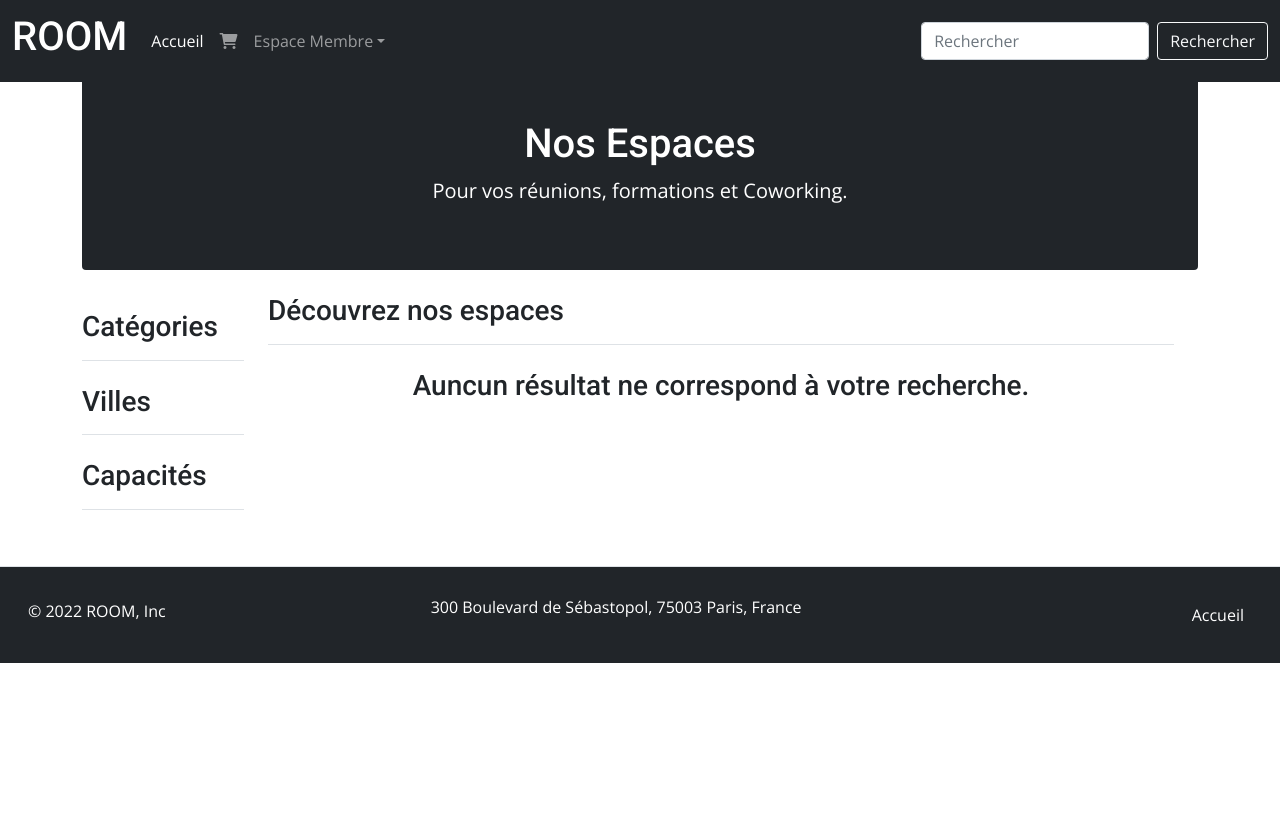
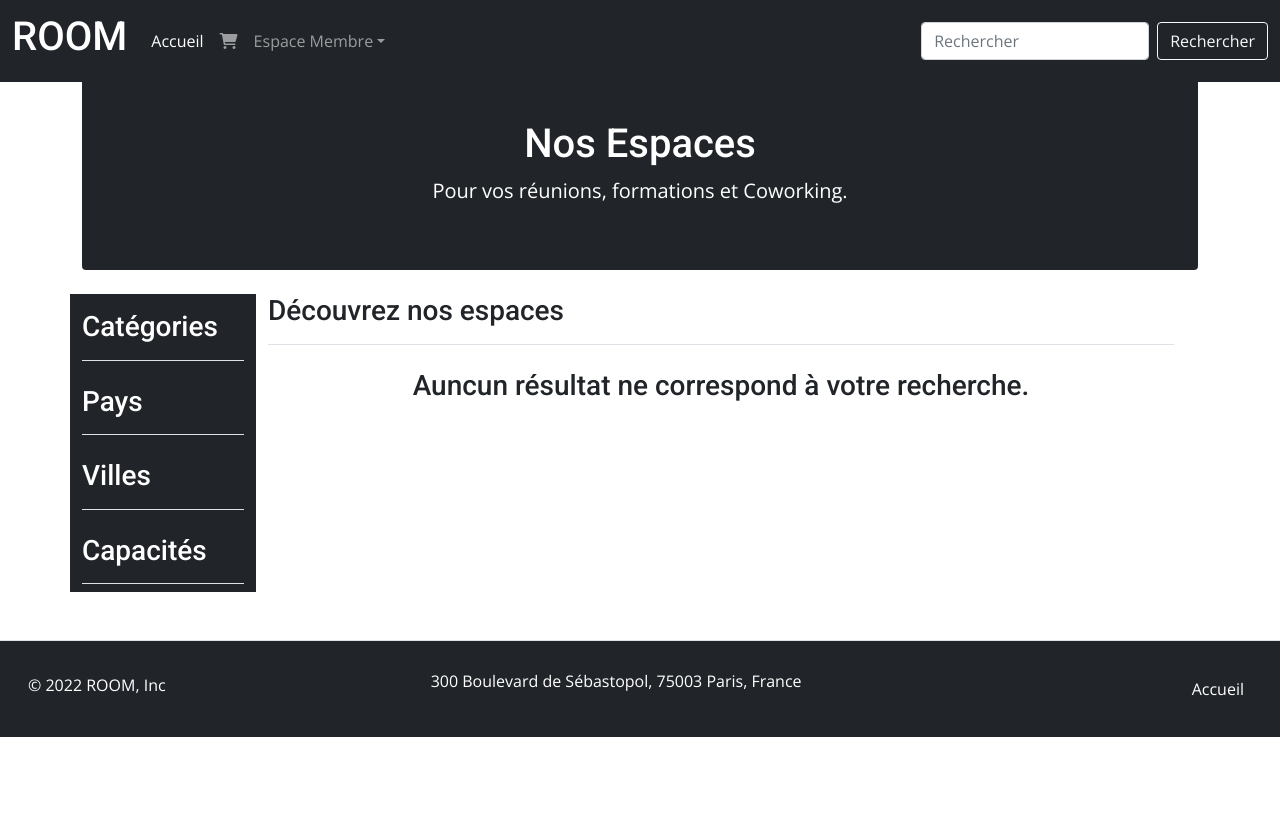
Before and after one commit to ergydev/room, a PHP site: page /room/ in a window 1280 px wide. Shown: the top 832 px of the page. Run offline with PHP 8.4, Linux system fonts and the light colour scheme; data comes from the database, SQL or seed files in the repository; data that the repository does not hold is empty.

Commit message:
added country filter

```diff
--- a/index.php
+++ b/index.php
@@ -8,6 +8,7 @@ include 'inc/functions.inc.php';
 $liste_categorie = $pdo->query("SELECT DISTINCT categorie FROM produit, salle WHERE salle.id_salle = produit.id_salle ORDER BY categorie");
 
 $liste_ville = $pdo->query("SELECT DISTINCT ville FROM produit, salle WHERE salle.id_salle = produit.id_salle ORDER BY ville");
+$liste_pays = $pdo->query("SELECT DISTINCT pays FROM produit, salle WHERE salle.id_salle = produit.id_salle ORDER BY pays");
 
 $liste_capacite = $pdo->query("SELECT DISTINCT capacite FROM produit, salle WHERE salle.id_salle = produit.id_salle ORDER BY capacite");
 
@@ -58,11 +59,11 @@ include 'inc/nav.inc.php';
 
       </div>
       <div class="row">
-        <div class="col-sm-2">
+        <div class="col-sm-2 bg-dark text-white">
           <?php
 
               if(!empty($_GET)){
-                echo '<a href="index.php" class="btn btn-outline-dark w-100"> Annuler les filtres</a><hr>';
+                echo '<a href="index.php" class="btn btn-outline-light mt-3 w-100"> Annuler les filtres</a><hr>';
               }
           ?>
 
@@ -71,6 +72,15 @@ include 'inc/nav.inc.php';
             <?php
               while($categorie = $liste_categorie->fetch(PDO::FETCH_ASSOC)){
                 echo '<li class="list-group-item"><a href="?categorie=' . $categorie['categorie'] . '">' . $categorie['categorie'] . '</a></li>';
+              }
+            ?>
+          </ul>
+
+          <h3 class="pb-3 mt-3 border-bottom">Pays</h3>
+          <ul class="list-group filtres">
+            <?php
+              while($pays = $liste_pays->fetch(PDO::FETCH_ASSOC)){
+                echo '<li class="list-group-item"><a href="?pays=' . $pays['pays'] . '">' . $pays['pays'] . '</a></li>';
               }
             ?>
           </ul>
```
